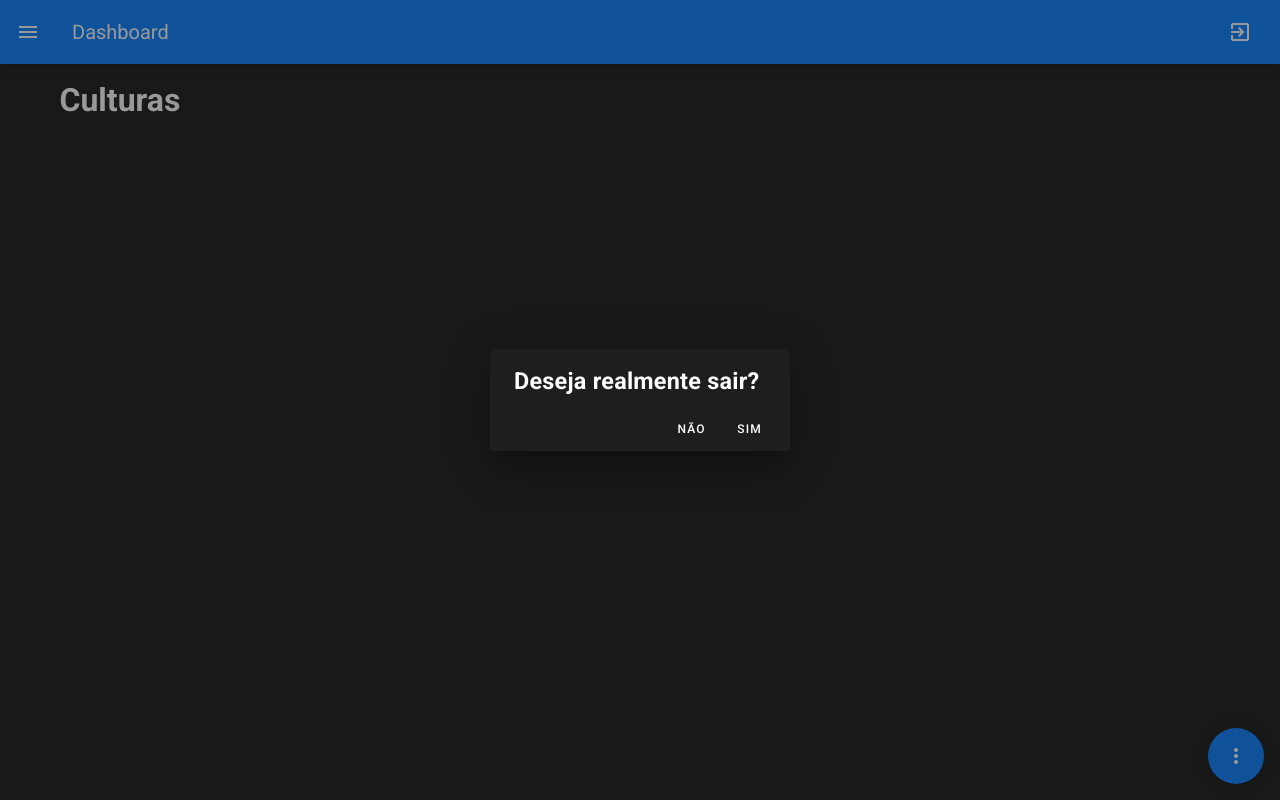
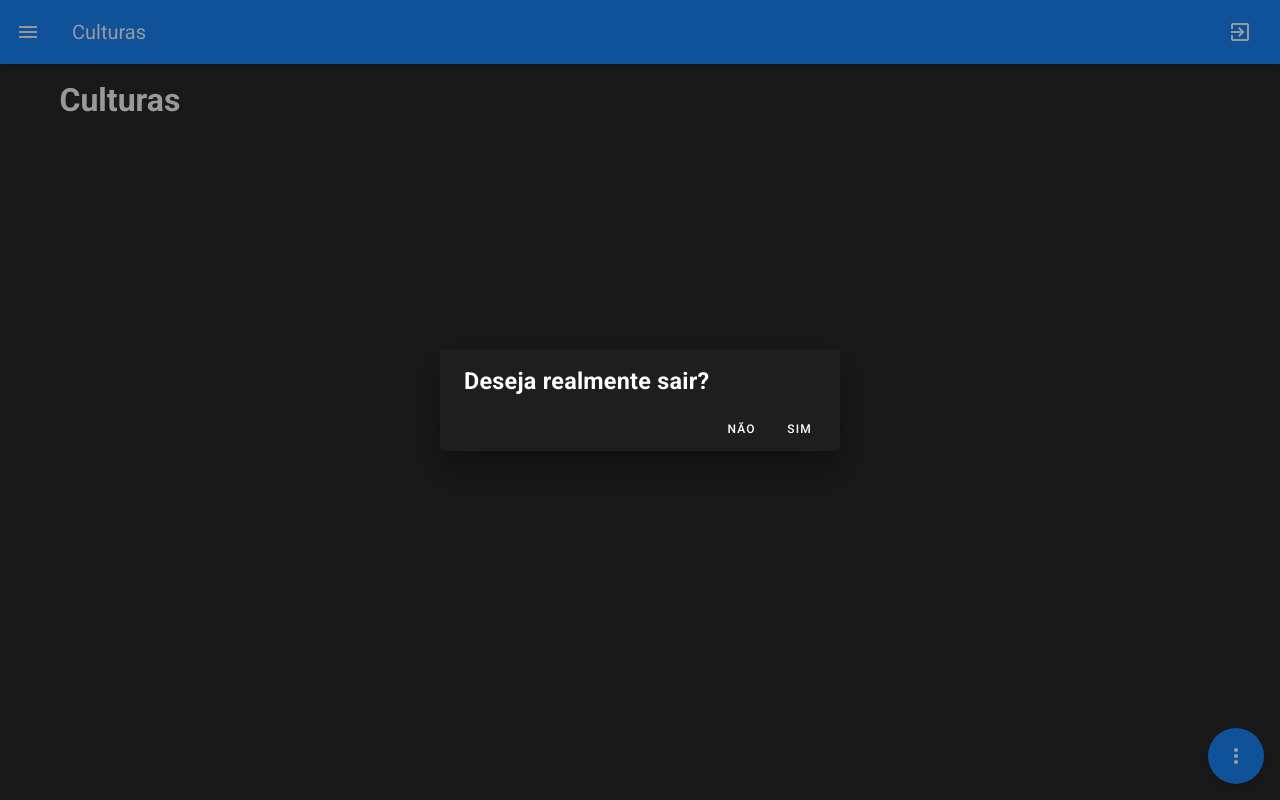
Before and after one commit to BrunaHosken/custo-producao-agricola, a Vue app in the folder front/: page /dashboard/culturas in a window 1280 px wide. Both pictures are taken after a click on the button 1240 px from the left and 32 px from the top of the page. Built offline with nearby package versions, Linux system fonts and the light colour scheme.

Commit message:
componentizando os dialogs

```diff
--- a/front/src/modules/dashboard/components/AppToolbar.vue
+++ b/front/src/modules/dashboard/components/AppToolbar.vue
@@ -1,32 +1,29 @@
 <template>
   <v-app-bar fixed color="primary" app>
     <v-app-bar-nav-icon @click.stop="$emit('hide', !show)"></v-app-bar-nav-icon>
-    <v-toolbar-title>{{ title || "Dashboard" }}</v-toolbar-title>
+    <v-toolbar-title>{{ titleCases || "Dashboard" }}</v-toolbar-title>
     <v-spacer></v-spacer>
     <v-toolbar-items>
       <v-btn icon @click="showLogoutDialog = true" title="Sair">
         <v-icon>mdi-exit-to-app</v-icon>
       </v-btn>
     </v-toolbar-items>
-    <v-dialog v-model="showLogoutDialog" max-width="300px">
-      <v-card>
-        <v-card-title>
-          <h3 class="subheading">Deseja realmente sair?</h3>
-        </v-card-title>
-        <v-card-actions>
-          <v-spacer></v-spacer>
-          <v-btn text small @click="showLogoutDialog = false">Não</v-btn>
-          <v-btn text small @click="logout">Sim</v-btn>
-        </v-card-actions>
-      </v-card>
-    </v-dialog>
+    <Dialog
+      message="Deseja realmente sair?"
+      :showDialog="showLogoutDialog"
+      @option="option"
+    />
   </v-app-bar>
 </template>
 <script>
 // import { mapState } from "vuex";
 // import apollo, { onLogout } from "./../../../plugins/apollo";
+import Dialog from "./Dialog.vue";
 export default {
   name: "AppToolbar",
+  components: {
+    Dialog,
+  },
   props: {
     show: Boolean,
   },
@@ -34,17 +31,59 @@ export default {
     prop: "show",
     event: "hide",
   },
-  data: () => ({
-    showLogoutDialog: false,
-    title: "",
-  }),
+  data() {
+    return {
+      showLogoutDialog: false,
+      title: "",
+    };
+    // title: "",
+  },
+  computed: {
+    titleCases() {
+      switch (this.$route.path) {
+        case "/dashboard/configuracoes":
+          return "Configurações";
+        case "/dashboard/despesas":
+          return "Despesas";
+        case "/dashboard/culturas":
+          return "Culturas";
+        case "/dashboard/custo-producao":
+          return "Custo de Produção";
+        case "/dashboard/etapas-culturas":
+          return "Etapas da Cultura";
+        case "/dashboard/insumos":
+          return "Insumos";
+        case "/dashboard/servicos":
+          return "Serviços";
+        case "/dashboard/margem-bruta":
+          return "Margem Bruta";
+        case "/dashboard/vendas":
+          return "Vendas";
+        case "/dashboard/clientes":
+          return "Clientes";
+        case "/dashboard/controle-estoque":
+          return "Controle de Estoque";
+        case "/dashboard/relatorios":
+          return "Relatórios";
+        case "/dashboard/contatos":
+          return "Contatos";
+
+        default:
+          return "Dashboard";
+      }
+    },
+  },
   // computed: {
   //   ...mapState(["title"]),
   // },
   methods: {
-    async logout() {
-      this.$router.push("/login");
-      // await onLogout(apollo);
+    option(data) {
+      if (data == "nao") {
+        this.showLogoutDialog = false;
+      } else {
+        this.$router.push("/login");
+        this.showLogoutDialog = false;
+      }
     },
   },
 };
--- /dev/null
+++ b/front/src/modules/dashboard/components/Dialog.vue
@@ -0,0 +1,36 @@
+<template>
+  <v-dialog v-model="showDialog" max-width="400px">
+    <v-card>
+      <v-card-title>
+        <h3 class="subheading">{{ message }}</h3>
+      </v-card-title>
+      <v-card-actions>
+        <v-spacer></v-spacer>
+        <v-btn text small @click="option('nao')">Não</v-btn>
+        <v-btn text small @click="option('sim')">Sim</v-btn>
+      </v-card-actions>
+    </v-card>
+  </v-dialog>
+</template>
+
+<script>
+export default {
+  name: "Dialog",
+  props: {
+    showDialog: {
+      type: Boolean,
+      default: false,
+    },
+    message: {
+      type: String,
+      default: "",
+    },
+  },
+
+  methods: {
+    option(data) {
+      this.$emit("option", data);
+    },
+  },
+};
+</script>
--- a/front/src/modules/dashboard/modules/components/AppFloatingButton.vue
+++ b/front/src/modules/dashboard/modules/components/AppFloatingButton.vue
@@ -25,8 +25,8 @@
         small
         color="red accent-2"
         title="Remover"
-        :disabled="!disabled"
-        @click="deleteDialog"
+        :disabled="disabled"
+        @click="showDeleteDialog = true"
       >
         <!-- @click="delete" -->
         <v-icon>mdi-minus</v-icon>
@@ -42,24 +42,21 @@
         <v-icon>mdi-plus</v-icon>
       </v-btn>
     </v-speed-dial>
-    <v-dialog v-model="showDeleteDialog" max-width="300px">
-      <v-card>
-        <v-card-title>
-          <h3 class="subheading">Deseja realmente sair?</h3>
-        </v-card-title>
-        <v-card-actions>
-          <v-spacer></v-spacer>
-          <v-btn text small @click="showDeleteDialog = false">Não</v-btn>
-          <v-btn text small @click="deleteItem">Sim</v-btn>
-        </v-card-actions>
-      </v-card>
-    </v-dialog>
+    <Dialog
+      message="Deseja realmente excluir o registro?"
+      :showDialog="showDeleteDialog"
+      @option="option"
+    />
   </div>
 </template>
 
 <script>
+import Dialog from "./../../components/Dialog.vue";
 export default {
   name: "AppFloatingButton",
+  components: {
+    Dialog,
+  },
   props: {
     disabled: {
       type: Boolean,
@@ -74,13 +71,15 @@ export default {
   },
 
   methods: {
-    deleteDialog() {
-      this.showDeleteDialog = true;
+    option(data) {
+      if (data == "nao") {
+        this.showDeleteDialog = false;
+      } else {
+        console.log("deletou");
+        this.showDeleteDialog = false;
+      }
     },
-    deleteItem() {
-      console.log("deletou");
-      this.showDeleteDialog = false;
-    },
+
     // addRecord(type) {
     //   this.$router
     //     .push({
```
